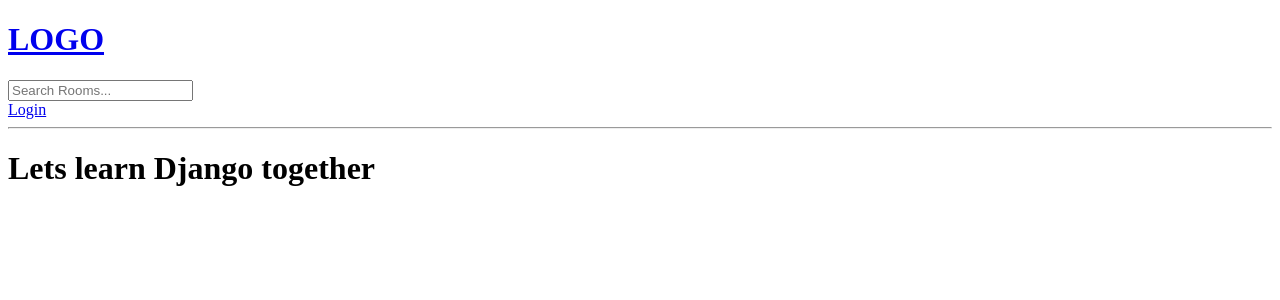
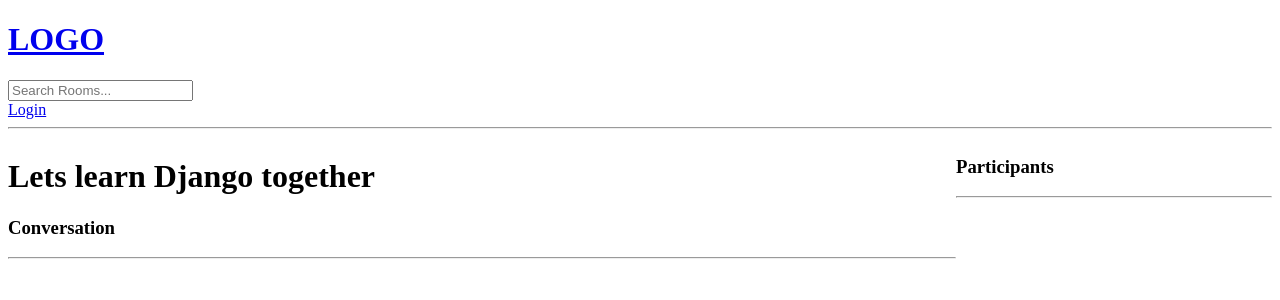
Before and after one commit to JaeJun-Park/study_buddy, a Django app: page /room/3/ in a window 1280 px wide. Shown: the top 300 px of the page. Run offline with Django 4.2, Linux system fonts and the light colour scheme; data comes from the database, SQL or seed files in the repository; both versions use the stored data as it was after the commit.

Commit message:
feat: migrate manytomany relationship in RoomModel

```diff
--- a/base/models.py
+++ b/base/models.py
@@ -13,6 +13,7 @@ class Room(models.Model):
     topic = models.ForeignKey(Topic, on_delete=models.SET_NULL , null=True)
     name = models.CharField(max_length=200)
     description = models.TextField(null=True, blank=True)
+    participants = models.ManyToManyField(User, related_name='participants', blank=True)
     updated = models.DateTimeField(auto_now=True)
     created = models.DateTimeField(auto_now_add=True)
 
--- a/base/templates/base/room.html
+++ b/base/templates/base/room.html
@@ -1,5 +1,51 @@
 {% extends 'main.html' %} <!--specify the template we extending-->
 
 {% block content %}
-<h1>{{room.name}}</h1>
+
+
+<style>
+    .room-container{
+        display: grid;
+        grid-template-columns: 3fr 1fr;
+    }
+</style>
+<div class = "room-container">
+    <div>
+        <h1>{{room.name}}</h1>
+        <p>{{room.description}}</p>
+
+        <div class="comment-wrapper">
+            <h3>Conversation</h3>
+            <hr>
+            {% for message in room_messages %}
+                <div>
+                    <small>@{{message.user}} {{message.created|timesince}} ago</small>
+                    <p>
+                        {{message.body}}
+                    </p>
+                    <hr>
+                </div>
+            {% endfor %}
+        </div>
+
+        {% if request.user.is_authenticated %}
+        <div class="comment-form">
+            <form action="" method="POST">
+                {% csrf_token %}
+                <input type="text" name="body" placeholder="write your message here">
+            </form>
+        </div>
+        {% endif %}
+    </div>
+
+    <div>
+        <h3>Participants</h3>
+        <hr>
+        {% for participant in participants %}
+            <div>
+                <small>@{{participant}}</small>
+            </div>
+        {% endfor %}
+    </div>
+</div>
 {% endblock %}
--- a/base/views.py
+++ b/base/views.py
@@ -6,7 +6,7 @@ from django.contrib.auth.models import User
 from django.contrib import messages
 from django.contrib.auth import authenticate, login, logout
 from django.contrib.auth.forms import UserCreationForm
-from .models import Room, Topic
+from .models import Room, Topic, Message
 from .forms import RoomForm
 
 
@@ -77,7 +77,19 @@ def home(request):
 
 def room(request, pk):
     room = Room.objects.get(id=pk)
-    context = {'room': room}
+    room_messages = room.message_set.all().order_by('-created')
+
+    if request.method == 'POST':
+        message = Message.objects.create(
+            user = request.user,
+            room = room,
+            body = request.POST.get('body'),
+        )
+        return redirect('room', pk=room.id)
+
+    context = {'room': room, 'room_messages': room_messages}
+
+
     return render(request, 'base/room.html', context)
 
 @login_required(login_url='/login')
```
Also changed, not shown: base/migrations/0003_alter_room_options_room_participants.py (added), db.sqlite3.
